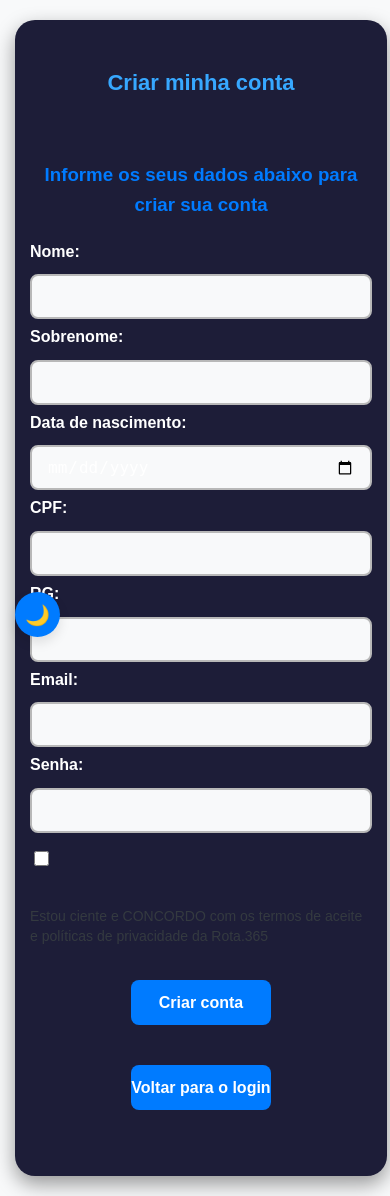
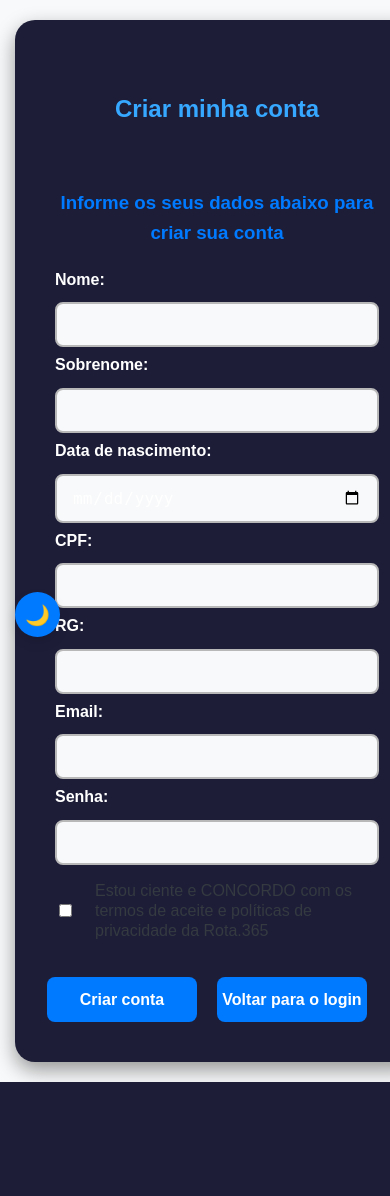
Before and after one commit to Akilah0713/Rota.365, a PHP site: page /criar-conta.html in a window 390 px wide. Shown: the part 192-1388 px from the top of the page. After the commit the page ends 1274 px from the top, so only its background shows below. Run offline with PHP 8.4, Linux system fonts and the light colour scheme.

Commit message:
Update style.css

```diff
--- a/style.css
+++ b/style.css
@@ -668,26 +668,18 @@ footer p {
 /* =========================================
    RESPONSIVIDADE
 ========================================= */
-
 @media (max-width: 992px) {
-
   header h1 {
     font-size: 20px;
   }
-
   .slide img {
     height: 300px;
-  }
-
 }
-
 @media (max-width: 768px) {
-
   header {
     flex-direction: column;
     text-align: center;
   }
-
   .menu ul {
     display: none;
     flex-direction: column;
@@ -700,119 +692,19 @@ footer p {
     border-radius: 8px;
     box-shadow: 0 4px 15px var(--cor-sombra);
   }
-
   .menu ul.ativo {
     display: flex;
   }
-
   .menu-toggle {
     display: block;
   }
-
   .slide img {
+    height: 250px;
     width: 100%;
-    height: 250px;
     display: block;
   }
-
-  /* LOGIN */
-
-  #login,
-  #criarConta {
-    width: 95%;
-    margin: 20px auto;
-    padding: 20px;
-    flex-direction: column;
-  }
-
-  .container {
-    flex-direction: column;
-    align-items: center;
-    gap: 20px;
-  }
-
-  .login,
-  .cadastro {
-    width: 100%;
-    height: auto;
-  }
-
-  .card.login {
-    width: 100%;
-  }
-
-  .login form {
-    width: 100%;
-  }
-
-  .login input,
-  .cadastro input {
-    width: 100%;
-    box-sizing: border-box;
-  }
-
-  #acessar,
-  #criar,
-  #voltar {
-    width: 100%;
-  }
-
-  /* CRIAR CONTA */
-
-  #formularioCriarconta {
-    width: 95%;
-    max-width: 95%;
-    padding: 20px;
-    margin: 20px auto;
-  }
-
-  #formularioCriarconta form {
-    width: 100%;
-  }
-
-  #formularioCriarconta input {
-    width: 100%;
-    box-sizing: border-box;
-  }
-
-  #formularioCriarconta .button {
-    width: 100%;
-  }
-
-  /* MINHA CONTA */
-
-  #formularioMinhaconta {
-    min-height: auto;
-    padding: 20px 0;
-  }
-
-  #formularioMinhaconta .card {
-    width: 95%;
-    max-width: 95%;
-    padding: 20px;
-  }
-
-  #formularioMinhaconta input {
-    width: 100%;
-    box-sizing: border-box;
-  }
-
-  #formularioMinhaconta button {
-    width: 100%;
-  }
-
 }
-
 @media (max-width: 480px) {
-
-  header h1 {
-    font-size: 18px;
-  }
-
-  .slide img {
-    height: 180px;
-  }
-
   #modoEscuro {
     bottom: 15px;
     left: 15px;
@@ -820,26 +712,13 @@ footer p {
     height: 45px;
     font-size: 20px;
   }
-
-  #login,
-  #criarConta,
-  #formularioCriarconta,
-  #formularioMinhaconta .card {
-    padding: 15px;
+  header h1 {
+    font-size: 18px;
   }
-
-  .card.login h2,
-  #formularioCriarconta h2,
-  #formularioMinhaconta h2 {
-    font-size: 22px;
+  .slide img {
+    height: 180px;
   }
-
-  .checkbox {
-    gap: 8px;
-    font-size: 14px;
-    flex-wrap: wrap;
-  }
-
+}
 }
 /* =========================================
    ESTILOS DE FORMULÁRIO ADICIONAIS
```
